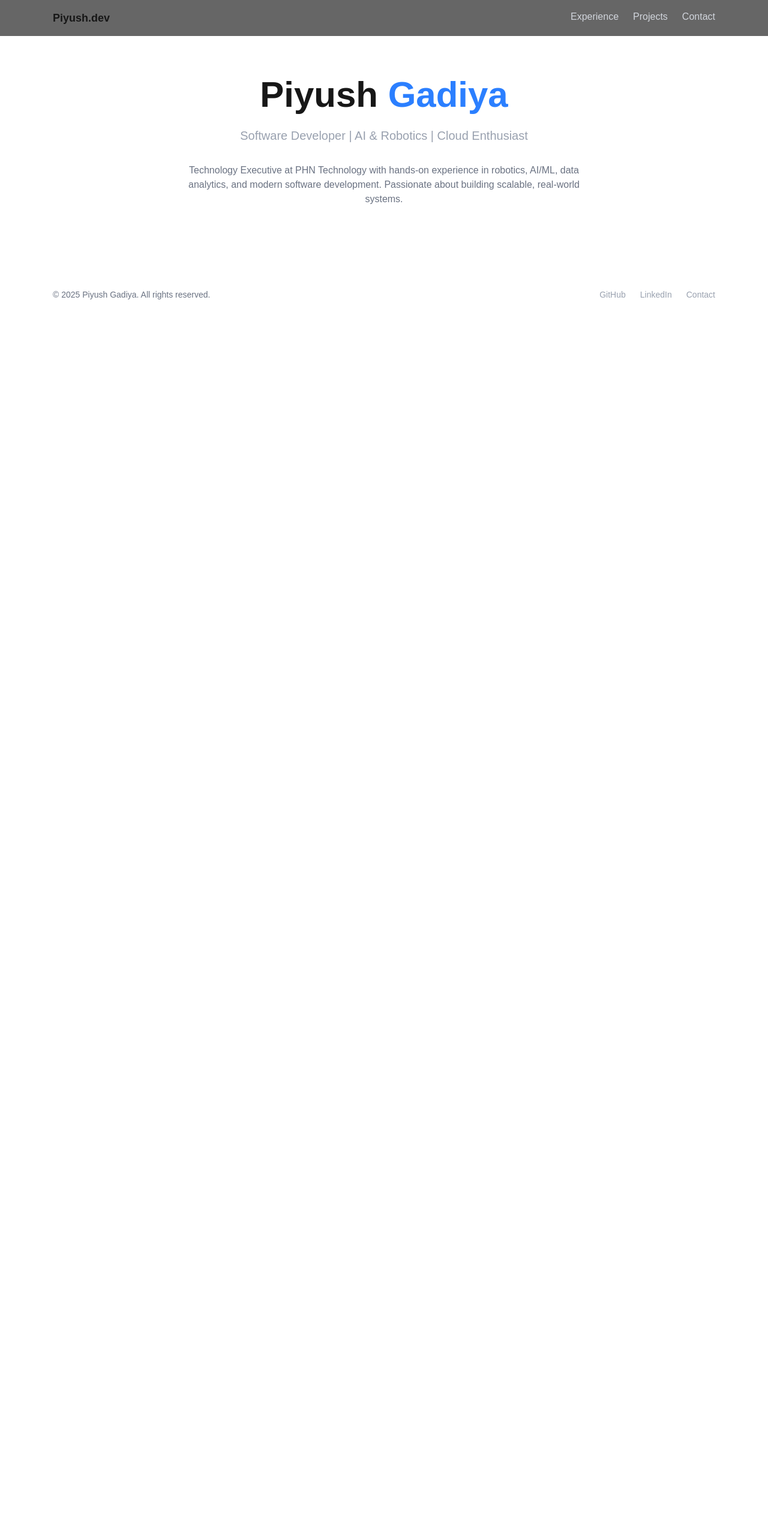
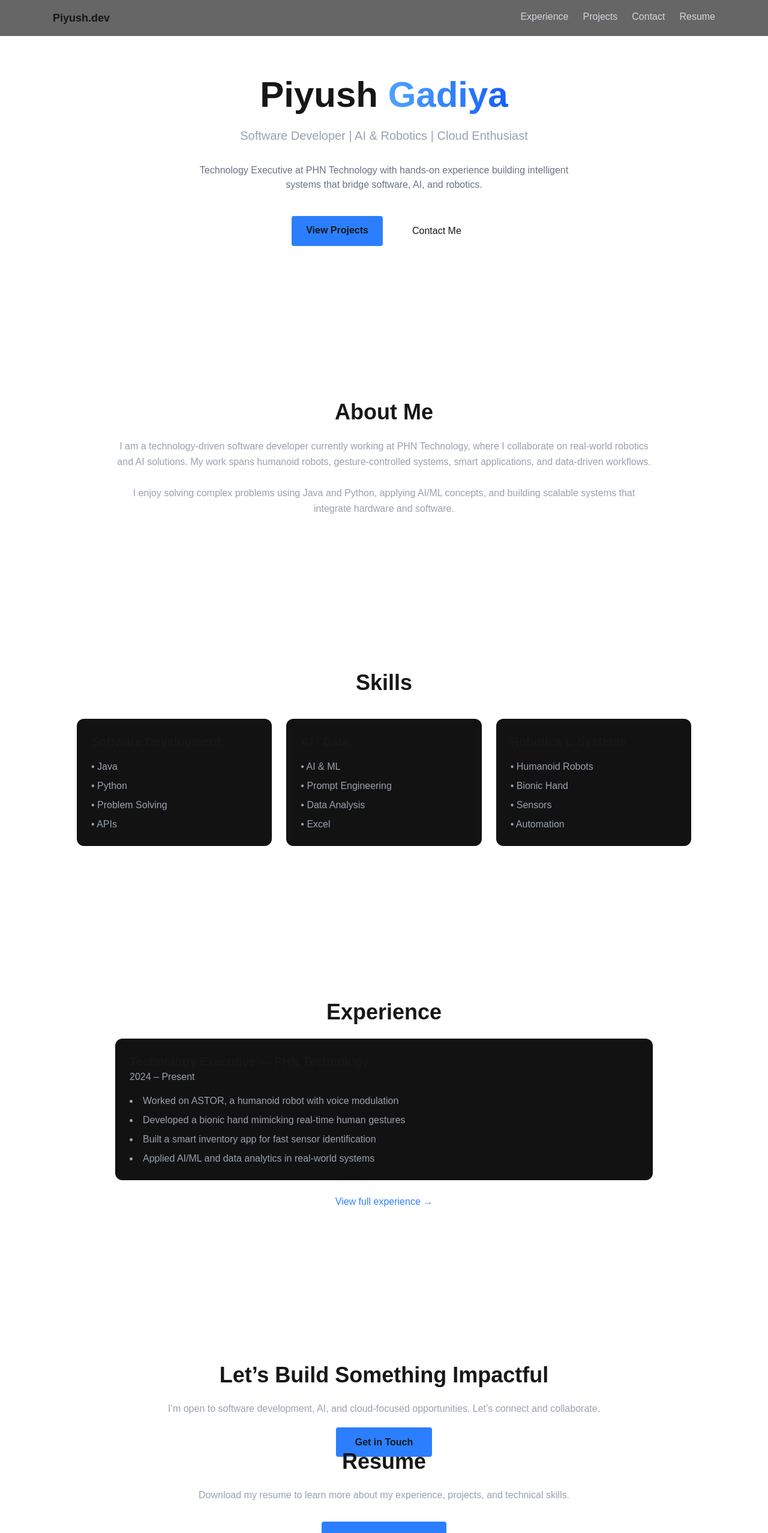
Before and after one commit to weeb999/piyush-portfolio, a Next.js app: page / in a window 1280 px wide. Shown: the top 2555 px of the page at 60% size. Before the commit the page ends 800 px from the top, so only its background shows below. Built offline with nearby package versions, Linux system fonts and the light colour scheme.

Commit message:
Complete portfolio UI polish, projects upgrade, and resume integration

```diff
--- /dev/null
+++ b/app/components/AnimatedSection.tsx
@@ -0,0 +1,20 @@
+"use client";
+
+import { motion } from "framer-motion";
+
+export default function AnimatedSection({
+  children,
+}: {
+  children: React.ReactNode;
+}) {
+  return (
+    <motion.section
+      initial={{ opacity: 0, y: 40 }}
+      whileInView={{ opacity: 1, y: 0 }}
+      viewport={{ once: true, margin: "-100px" }}
+      transition={{ duration: 0.6, ease: "easeOut" }}
+    >
+      {children}
+    </motion.section>
+  );
+}
--- a/app/components/navbar.tsx
+++ b/app/components/navbar.tsx
@@ -11,6 +11,14 @@ export default function Navbar() {
           <Link href="/experience">Experience</Link>
           <Link href="/projects">Projects</Link>
           <Link href="/contact">Contact</Link>
+          <a
+  href="/resume/Piyush_Gadiya_Resume.pdf"
+  target="_blank"
+  className="hover:text-white transition"
+>
+  Resume
+</a>
+
         </div>
       </div>
     </nav>
--- a/app/page.tsx
+++ b/app/page.tsx
@@ -1,9 +1,18 @@
+import Link from "next/link";
+import AnimatedSection from "./components/AnimatedSection";
+
 export default function Home() {
   return (
-    <main className="pt-32 px-6">
+    <main className="pt-32 px-6 space-y-32">
+
+      {/* HERO */}
+      <AnimatedSection>
         <section className="max-w-5xl mx-auto text-center">
           <h1 className="text-6xl font-bold mb-6">
-          Piyush <span className="text-blue-500">Gadiya</span>
+            Piyush{" "}
+            <span className="bg-gradient-to-r from-blue-400 to-blue-600 bg-clip-text text-transparent">
+              Gadiya
+            </span>
           </h1>
 
           <p className="text-xl text-gray-400 mb-8">
@@ -11,11 +20,164 @@ export default function Home() {
           </p>
 
           <p className="text-gray-500 max-w-2xl mx-auto">
-          Technology Executive at PHN Technology with hands-on experience in
-          robotics, AI/ML, data analytics, and modern software development.
-          Passionate about building scalable, real-world systems.
+            Technology Executive at PHN Technology with hands-on experience
+            building intelligent systems that bridge software, AI, and robotics.
+          </p>
+
+          <div className="mt-10 flex justify-center gap-6">
+            <Link
+              href="/projects"
+              className="px-6 py-3 bg-blue-500 rounded font-semibold hover:bg-blue-600 transition"
+            >
+              View Projects
+            </Link>
+
+            <Link
+              href="/contact"
+              className="px-6 py-3 border border-white/20 rounded hover:bg-white/10 transition"
+            >
+              Contact Me
+            </Link>
+          </div>
+        </section>
+      </AnimatedSection>
+
+      {/* SEPARATOR */}
+      <div className="max-w-4xl mx-auto border-t border-white/10" />
+
+      {/* ABOUT */}
+      <AnimatedSection>
+        <section className="max-w-4xl mx-auto text-center">
+          <h2 className="text-4xl font-bold mb-6">About Me</h2>
+
+          <p className="text-gray-400 leading-relaxed">
+            I am a technology-driven software developer currently working at
+            PHN Technology, where I collaborate on real-world robotics and AI
+            solutions. My work spans humanoid robots, gesture-controlled systems,
+            smart applications, and data-driven workflows.
+            <br /><br />
+            I enjoy solving complex problems using Java and Python, applying AI/ML
+            concepts, and building scalable systems that integrate hardware and software.
           </p>
         </section>
+      </AnimatedSection>
+
+      {/* SEPARATOR */}
+      <div className="max-w-4xl mx-auto border-t border-white/10" />
+
+      {/* SKILLS */}
+      <AnimatedSection>
+        <section className="max-w-5xl mx-auto">
+          <h2 className="text-4xl font-bold text-center mb-10">Skills</h2>
+
+          <div className="grid md:grid-cols-3 gap-6">
+            {[
+              {
+                title: "Software Development",
+                skills: ["Java", "Python", "Problem Solving", "APIs"],
+              },
+              {
+                title: "AI / Data",
+                skills: ["AI & ML", "Prompt Engineering", "Data Analysis", "Excel"],
+              },
+              {
+                title: "Robotics & Systems",
+                skills: ["Humanoid Robots", "Bionic Hand", "Sensors", "Automation"],
+              },
+            ].map((group) => (
+              <div
+                key={group.title}
+                className="bg-[#121212] p-6 rounded-xl transition
+                hover:-translate-y-1 hover:shadow-xl hover:shadow-blue-500/10"
+              >
+                <h3 className="text-xl font-semibold mb-4">
+                  {group.title}
+                </h3>
+                <ul className="text-gray-400 space-y-2">
+                  {group.skills.map((skill) => (
+                    <li key={skill}>• {skill}</li>
+                  ))}
+                </ul>
+              </div>
+            ))}
+          </div>
+        </section>
+      </AnimatedSection>
+
+      {/* SEPARATOR */}
+      <div className="max-w-4xl mx-auto border-t border-white/10" />
+
+      {/* EXPERIENCE PREVIEW */}
+      <AnimatedSection>
+        <section className="max-w-4xl mx-auto text-center">
+          <h2 className="text-4xl font-bold mb-6">Experience</h2>
+
+          <div className="bg-[#121212] p-6 rounded-xl text-left transition
+          hover:-translate-y-1 hover:shadow-xl hover:shadow-blue-500/10">
+            <h3 className="text-xl font-semibold">
+              Technology Executive — PHN Technology
+            </h3>
+            <p className="text-gray-400 mb-4">2024 – Present</p>
+
+            <ul className="list-disc list-inside text-gray-400 space-y-2">
+              <li>Worked on ASTOR, a humanoid robot with voice modulation</li>
+              <li>Developed a bionic hand mimicking real-time human gestures</li>
+              <li>Built a smart inventory app for fast sensor identification</li>
+              <li>Applied AI/ML and data analytics in real-world systems</li>
+            </ul>
+          </div>
+
+          <Link
+            href="/experience"
+            className="inline-block mt-6 text-blue-500 hover:underline"
+          >
+            View full experience →
+          </Link>
+        </section>
+      </AnimatedSection>
+
+      {/* SEPARATOR */}
+      <div className="max-w-4xl mx-auto border-t border-white/10" />
+
+      {/* CTA */}
+      <AnimatedSection>
+        <section className="max-w-4xl mx-auto text-center">
+          <h2 className="text-4xl font-bold mb-6">
+            Let’s Build Something Impactful
+          </h2>
+
+          <p className="text-gray-400 mb-8">
+            I’m open to software development, AI, and cloud-focused opportunities.
+            Let’s connect and collaborate.
+          </p>
+
+          <Link
+            href="/contact"
+            className="px-8 py-4 bg-blue-500 rounded font-semibold hover:bg-blue-600 transition"
+          >
+            Get in Touch
+          </Link>
+        </section>
+        <section className="max-w-4xl mx-auto text-center">
+  <h2 className="text-4xl font-bold mb-6">Resume</h2>
+
+  <p className="text-gray-400 mb-8">
+    Download my resume to learn more about my experience,
+    projects, and technical skills.
+  </p>
+
+  <a
+    href="/resume/Piyush_Gadiya_Resume.pdf"
+    target="_blank"
+    className="inline-block px-8 py-4 bg-blue-500 rounded
+    font-semibold hover:bg-blue-600 transition"
+  >
+    Download Resume
+  </a>
+</section>
+
+      </AnimatedSection>
+
     </main>
   );
 }
--- a/app/projects/page.tsx
+++ b/app/projects/page.tsx
@@ -1,31 +1,102 @@
+import AnimatedSection from "../components/AnimatedSection";
+
 const projects = [
   {
     title: "ASTOR – Humanoid Robot",
-    desc: "Voice-modulated humanoid robot integrating AI and robotics systems.",
+    description:
+      "A humanoid robot with voice modulation and intelligent interaction capabilities, integrating AI concepts with real-world robotics systems.",
+    tech: ["Python", "AI", "Robotics", "Voice Processing"],
   },
   {
-    title: "Bionic Hand",
-    desc: "Gesture-controlled bionic hand mimicking real-time movements.",
+    title: "Bionic Hand System",
+    description:
+      "A gesture-controlled bionic hand that mimics real-time human hand movements using sensors and control algorithms.",
+    tech: ["Python", "Sensors", "Embedded Systems", "Automation"],
   },
   {
-    title: "Smart Inventory App",
-    desc: "Application for fast identification of sensors and components.",
+    title: "Smart Inventory Application",
+    description:
+      "An application designed to quickly identify and manage sensors and components used in robotics and electronics projects.",
+    tech: ["Java", "Data Management", "UI Design"],
+  },
+  {
+    title: "AI Prompt Engineering Tools",
+    description:
+      "Experimented with prompt engineering techniques to optimize AI outputs for automation, analysis, and productivity workflows.",
+    tech: ["AI", "Prompt Engineering", "Automation"],
   },
 ];
 
 export default function Projects() {
   return (
-    <main className="pt-32 px-6 max-w-5xl mx-auto">
-      <h2 className="text-4xl font-bold mb-10">Projects</h2>
+    <main className="pt-32 px-6 space-y-20 max-w-6xl mx-auto">
 
-      <div className="grid md:grid-cols-2 gap-6">
-        {projects.map((p) => (
-          <div key={p.title} className="bg-[#121212] p-6 rounded-xl hover:scale-[1.02] transition">
-            <h3 className="text-xl font-semibold mb-2">{p.title}</h3>
-            <p className="text-gray-400">{p.desc}</p>
-          </div>
-        ))}
-      </div>
+      {/* HEADER */}
+      <AnimatedSection>
+        <section className="text-center max-w-3xl mx-auto">
+          <h1 className="text-5xl font-bold mb-6">Projects</h1>
+          <p className="text-gray-400">
+            A selection of projects showcasing my experience in software
+            development, AI, robotics, and real-world problem solving.
+          </p>
+        </section>
+      </AnimatedSection>
+
+      {/* PROJECT GRID */}
+      <AnimatedSection>
+        <section className="grid md:grid-cols-2 gap-8">
+          {projects.map((project) => (
+            <div
+              key={project.title}
+              className="bg-[#121212] rounded-xl p-6 transition
+              hover:-translate-y-1 hover:shadow-xl hover:shadow-blue-500/10"
+            >
+              <h3 className="text-2xl font-semibold mb-3">
+                {project.title}
+              </h3>
+
+              <p className="text-gray-400 mb-6 leading-relaxed">
+                {project.description}
+              </p>
+
+              {/* TECH STACK */}
+              <div className="flex flex-wrap gap-2">
+                {project.tech.map((t) => (
+                  <span
+                    key={t}
+                    className="text-sm px-3 py-1 rounded-full
+                    bg-blue-500/10 text-blue-400 border border-blue-500/20"
+                  >
+                    {t}
+                  </span>
+                ))}
+              </div>
+            </div>
+          ))}
+        </section>
+      </AnimatedSection>
+
+      {/* CTA */}
+      <AnimatedSection>
+        <section className="text-center max-w-3xl mx-auto">
+          <h2 className="text-3xl font-bold mb-4">
+            Want to see more?
+          </h2>
+          <p className="text-gray-400 mb-6">
+            I continuously work on new ideas and real-world systems.
+            Feel free to reach out if you’d like to collaborate.
+          </p>
+
+          <a
+            href="/contact"
+            className="inline-block px-8 py-4 bg-blue-500 rounded
+            font-semibold hover:bg-blue-600 transition"
+          >
+            Contact Me
+          </a>
+        </section>
+      </AnimatedSection>
+
     </main>
   );
 }
--- a/package.json
+++ b/package.json
@@ -9,6 +9,7 @@
     "lint": "eslint"
   },
   "dependencies": {
+    "framer-motion": "^12.23.26",
     "next": "^16.0.10",
     "react": "19.2.1",
     "react-dom": "19.2.1"
```
Also changed, not shown: 2 other files (tests, documents, lock files or other folders). Lines whose indentation alone changed are shown as unchanged.
